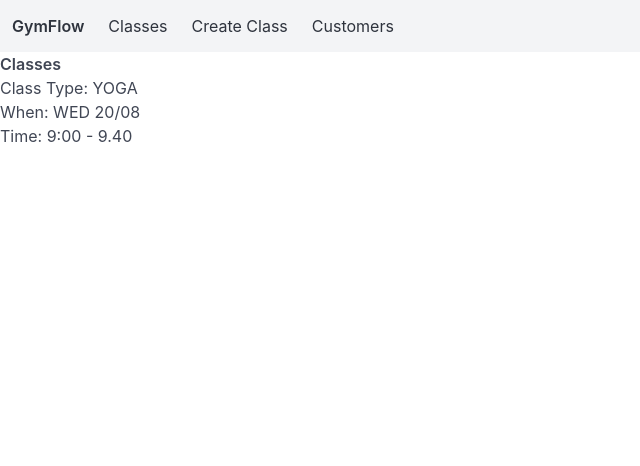
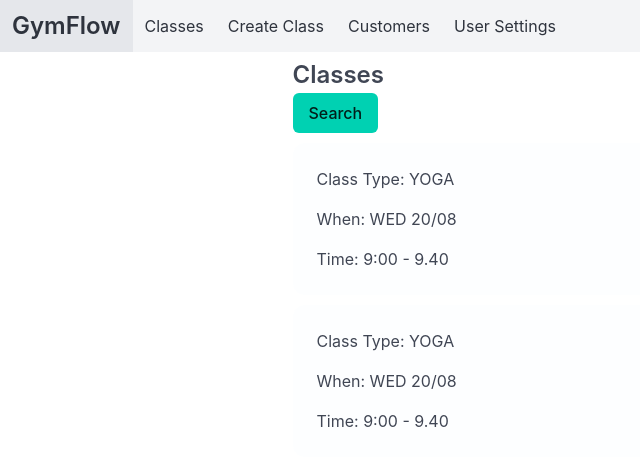
Before and after one commit to nlina-0/T3A2-B_FullStackApp, a React (Vite) app in the folder src/GymFlow/: page /classes in a window 1280 px wide. Shown: the top 466 px of the page, without its empty margins (0-640 px from the left). Built offline with nearby package versions, Linux system fonts and the light colour scheme.

Commit message:
implementing bulma styling

```diff
--- a/src/GymFlow/src/components/ClassCard.jsx
+++ b/src/GymFlow/src/components/ClassCard.jsx
@@ -4,9 +4,18 @@ const ClassCard = () => {
 
   return (
     <>
-        <h2>Class Type: YOGA</h2>
-        <h2>When: WED 20/08</h2>
-        <h2>Time: 9:00 - 9.40</h2>
+      {/* bulma: components/card */}
+      <div class="container is-max-tablet">
+        <div class='card is-shadowless'>
+          <div class='card-content'>
+            <div class='content'>
+              <p>Class Type: YOGA</p>
+              <p>When: WED 20/08</p>
+              <p>Time: 9:00 - 9.40</p>
+            </div>
+          </div>
+        </div>
+      </div>
     </>
 
   )
--- a/src/GymFlow/src/components/Classes.jsx
+++ b/src/GymFlow/src/components/Classes.jsx
@@ -6,11 +6,17 @@ const Classes = () => {
   return (
     <>
       <NavBar />
-      <h1>Classes</h1>
+      <div class="container is-max-tablet">
+        <h1>Classes</h1>
+        <button class="button is-primary">Search</button>
+      </div>
+
+
       {/* component - search functionality */}
       {/* component - list of classes made from reusable component */}
 
       {/* Going to be a link */}
+      <ClassCard classType=''/>
       <ClassCard classType=''/>
     </>
   )
--- a/src/GymFlow/src/components/Home.jsx
+++ b/src/GymFlow/src/components/Home.jsx
@@ -6,7 +6,6 @@ const Home = () => {
     <>
       <NavBar />
       <div>Home</div>
-      <h1>Helllooooo, testing branch</h1>
     </>
   )
 }
--- a/src/GymFlow/src/components/NavBar.jsx
+++ b/src/GymFlow/src/components/NavBar.jsx
@@ -24,6 +24,7 @@ const NavBar = () => {
                         <Link class="navbar-item" to="/classes">Classes</Link>
                         <Link class="navbar-item" to="/createClass">Create Class</Link>
                         <Link class="navbar-item" to="/customers">Customers</Link>
+                        <Link class="navbar-item" to="/userSettings">User Settings</Link>
                     </div>
                 </div>
             </nav>
--- a/src/GymFlow/src/components/UserSettings.jsx
+++ b/src/GymFlow/src/components/UserSettings.jsx
@@ -1,8 +1,12 @@
 import React from 'react'
+import NavBar from './NavBar'
 
 const UserSettings = () => {
   return (
-    <div>UserSettings</div>
+    <>
+      <NavBar />
+      <div>UserSettings</div>
+    </>
   )
 }
 
--- a/src/GymFlow/src/index.css
+++ b/src/GymFlow/src/index.css
@@ -2,6 +2,15 @@
 
 h1 {
   font-weight: 600;
+  font-size: 1.5em;
+}
+
+.container.is-max-tablet {
+  padding: 5px;
+}
+
+.card {
+  background-color: rgba(240, 248, 255, 0.152);
 }
 
 /* :root {
```
